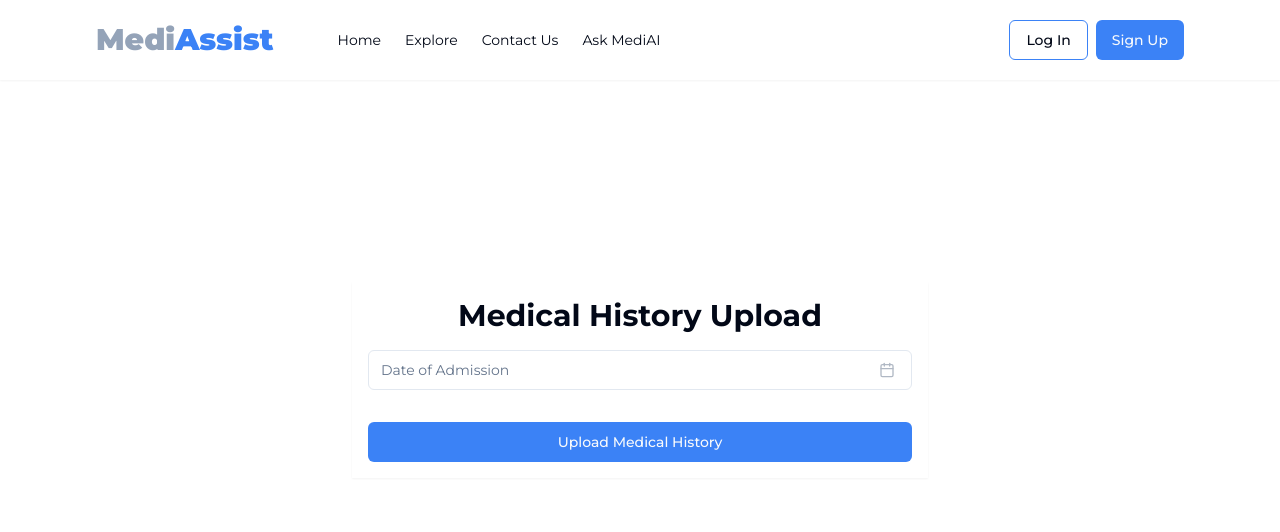
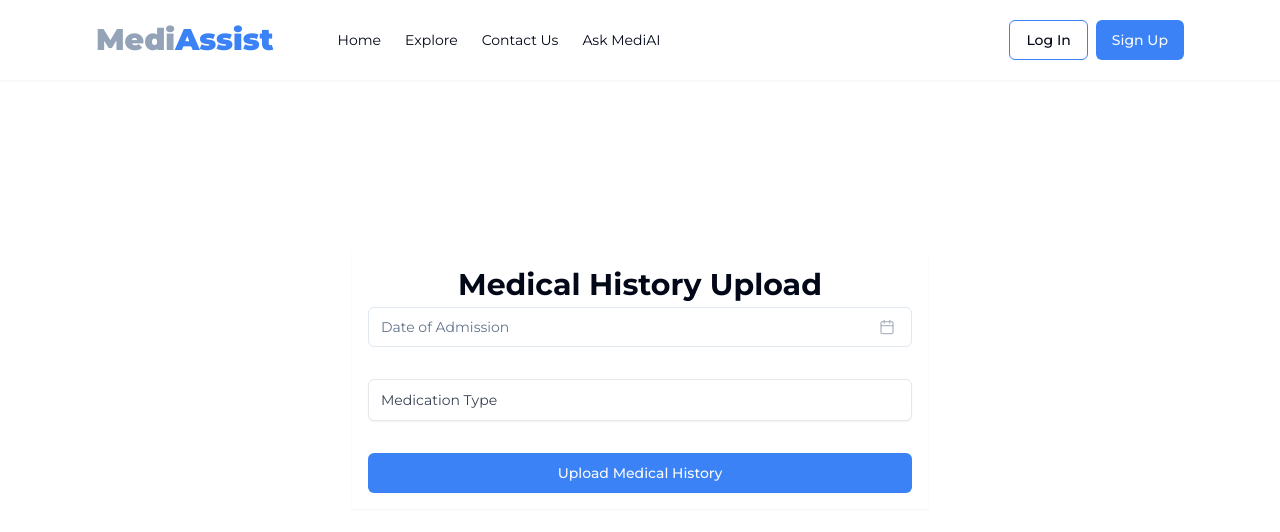
Before and after one commit to emmanueldavidson96/MediAssist, a Next.js app: page /upload-medical-history in a window 1280 px wide. Shown: the top 532 px of the page. Built offline with nearby package versions, Linux system fonts and the light colour scheme.

Commit message:
Medication History Upload

```diff
--- a/app/_components/_ui/CalenderFormField.tsx
+++ b/app/_components/_ui/CalenderFormField.tsx
@@ -24,12 +24,13 @@ import {
   PopoverTrigger,
 } from "@/components/ui/popover"
 import { toast } from "@/components/ui/use-toast"
-
+import MedicationTypeFloatingLabel from "./MedicationTypeFloatingLabel"
 const FormSchema = z.object({
   dob: z.date({
     required_error: "A date of birth is required.",
   }),
 })
+
 
 export function CalendarForm() {
   const form = useForm<z.infer<typeof FormSchema>>({
@@ -94,6 +95,7 @@ export function CalendarForm() {
             </FormItem>
           )}
         />
+        <MedicationTypeFloatingLabel />
         <Button className='w-full bg-blue-500 hover:bg-blue-700'>
             Upload Medical History
         </Button>
--- a/app/_components/_ui/MedicalHistory.tsx
+++ b/app/_components/_ui/MedicalHistory.tsx
@@ -3,7 +3,7 @@ import { Button } from '@/components/ui/button'
 import { CalendarForm } from './CalenderFormField'
 export default function MedicalHistory() {
   return (
-    <div className='w-[50%] h-fit flex flex-col gap-4 shadow-sm items-center p-4'>
+    <div className='w-[50%] h-fit flex flex-col gap-1 shadow-sm items-center p-4'>
         <h1 className='text-3xl font-bold '>Medical History Upload</h1>
         <CalendarForm/>
     </div>
--- a/app/_components/_ui/DateOfAdmissionInputformFloatingLabel.tsx
+++ b/app/_components/_ui/MedicationTypeFloatingLabel.tsx
@@ -1,6 +1,6 @@
 import React from 'react'
 
-export default function DateOfAdmissionInputformFloatingLabel() {
+export default function MedicationTypeFloatingLabel() {
   return (
     <label
         htmlFor="Date of Admission"
@@ -16,7 +16,7 @@ export default function DateOfAdmissionInputformFloatingLabel() {
         <span
             className="pointer-events-none absolute start-2.5 top-0 -translate-y-1/2 bg-white p-0.5 text-xs text-gray-700 transition-all peer-placeholder-shown:top-1/2 peer-placeholder-shown:text-sm peer-focus:top-0 peer-focus:text-xs"
         >
-            Email
+            Medication Type
         </span>
     </label>
   )
```
